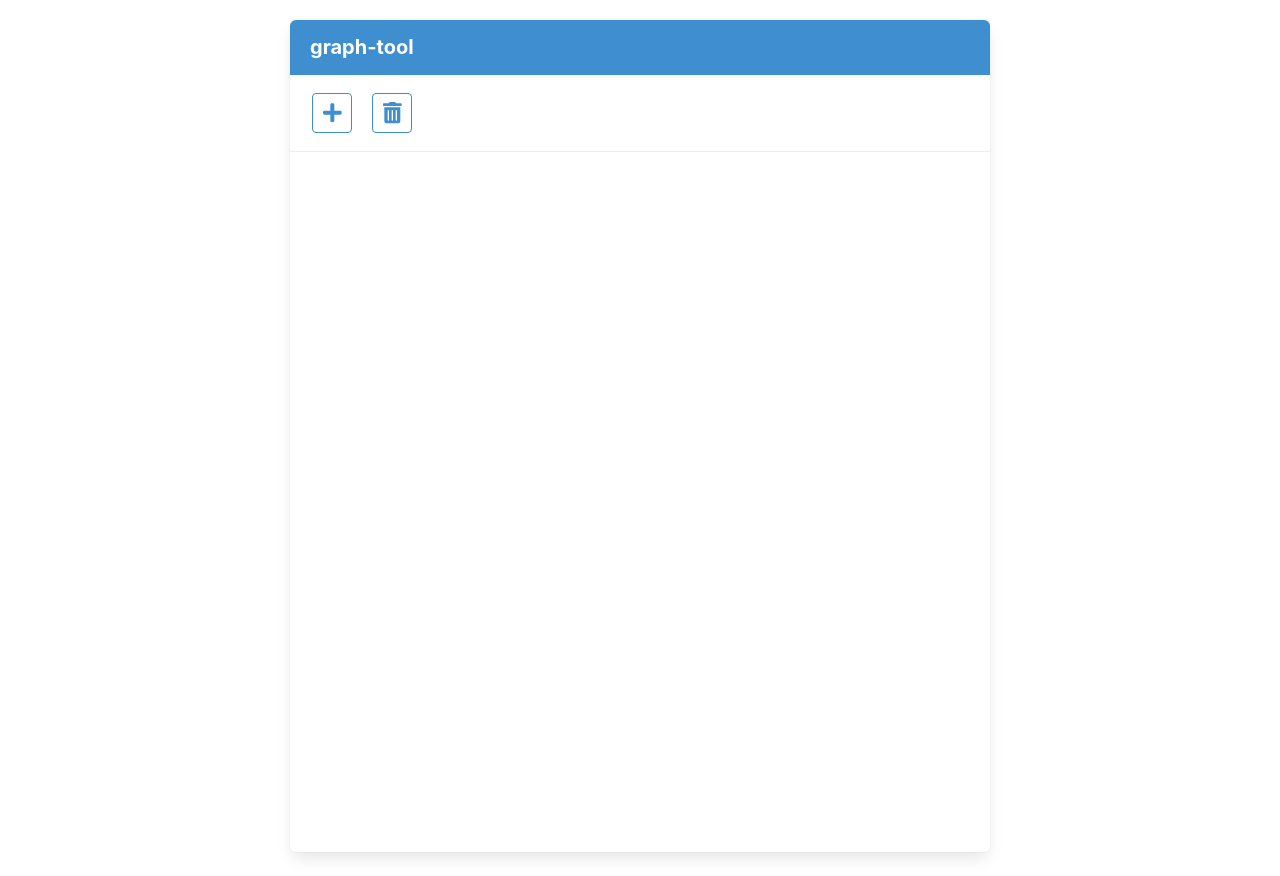
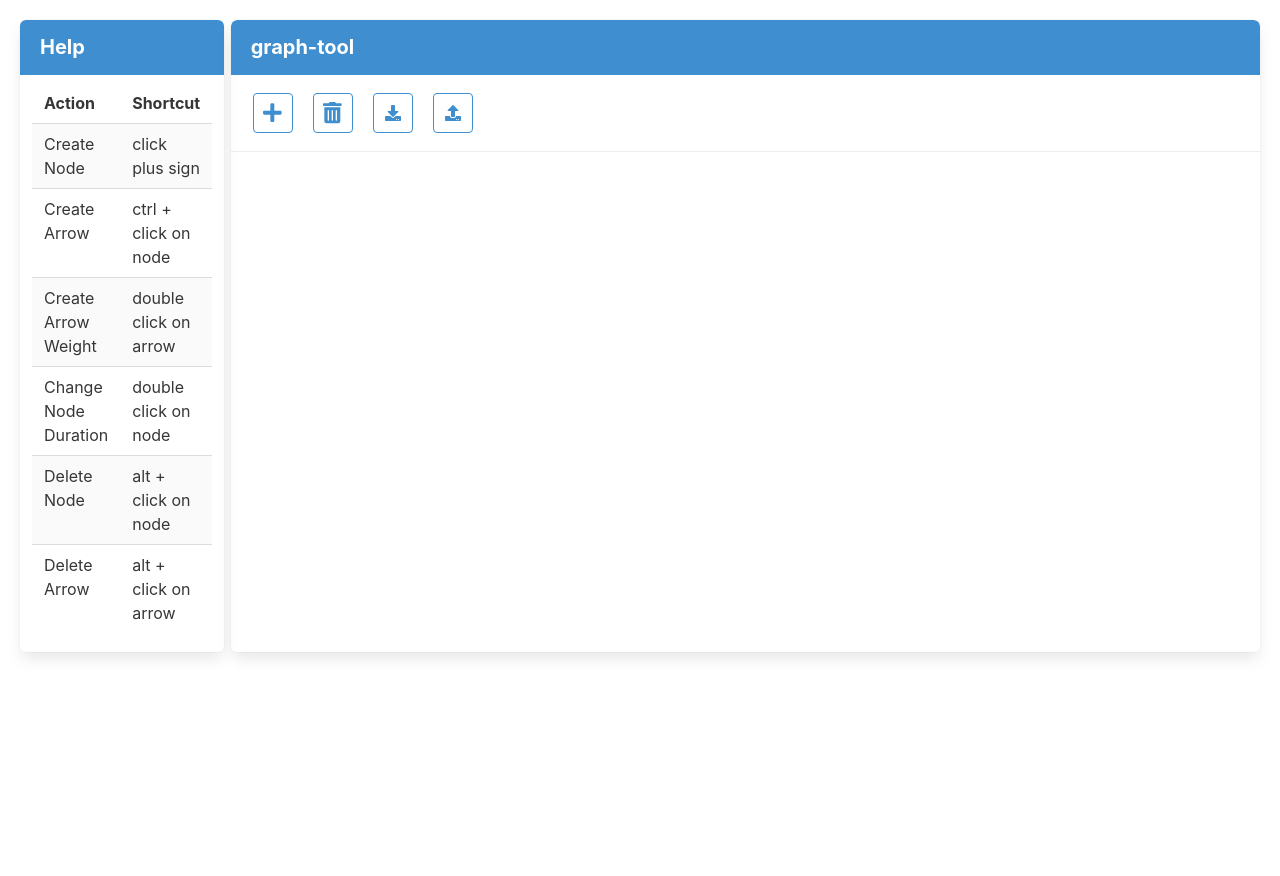
Before and after one commit to Jodscho/graph-tool, a website built with Parcel: page src/index.html in a window 1280 px wide. After the commit the page ends 800 px from the top, so only its background shows below. Built offline with nearby package versions, Linux system fonts and the light colour scheme.

Commit message:
html: add inital helptext and improve layout

```diff
--- a/src/css/main.scss
+++ b/src/css/main.scss
@@ -4,19 +4,58 @@
 }
 
 
-.graph-panel{
-    max-width: 700px;
-    // height: 700px;
-    margin:auto;
-    margin-top: 20px;
+
+input[type="file"] {
+    display: none;
+}
+// .custom-file-upload {
+//     border: 1px solid #ccc;
+//     display: inline-block;
+//     padding: 6px 12px;
+//     cursor: pointer;
+// }
+
+.upload-btn {
+    width: 0px;
+    height: 0px !important;
+    padding:19px !important;
 }
 
-.top-menu button {
+
+.main{
+    margin:20px;
+}
+
+.is-ancestor{
+    max-height: 700px;
+}
+
+
+.graph-panel{
+    // width:100%;
+}
+
+.top-menu button, .upload-btn  {
     margin:10px;
 }
 
 #container {
-    padding:0px;
+    // padding:0px;
+    // max-width: 500px;
+    min-width: 600px;
+    height: 600px;
+}
+
+
+#canvas-panel {
+    overflow: hidden;
+}
+
+#canvas-container {
+    height: 500px;
+    overflow: scroll;
+
+
 }
 
 .nodeInput{
--- a/src/index.html
+++ b/src/index.html
@@ -13,9 +13,50 @@
 </head>
 
 <body>
+    <div class="main">
+    <div class="tile is-ancestor">
+        <div class="tile is-parent is-2 is-danger">
+            <div class="tile is-child panel graph-panel is-info">
+                <p class="panel-heading">Help</p>
+                <div class="panel-block content">
 
+                    <table class="table is-striped">
+                        <tr>
+                            <th>Action</th>
+                            <th>Shortcut</th>
+                        </tr>
+                        <tr>
+                            <td>Create Node</td>
+                            <td>click plus sign</td>
+                        </tr>
+                        <tr>
+                            <td>Create Arrow</td>
+                            <td>ctrl + click on node</td>
+                        </tr>
+                        <tr>
+                            <td>Create Arrow Weight</td>
+                            <td>double click on arrow</td>
+                        </tr>
+                        <tr>
+                            <td>Change Node Duration</td>
+                            <td>double click on node</td>
+                        </tr>
+                        <tr>
+                            <td>Delete Node</td>
+                            <td>alt + click on node</td>
+                        </tr>
+                        <tr>
+                            <td>Delete Arrow</td>
+                            <td>alt + click on arrow</td>
+                        </tr>
+        </table>
 
-    <div class="panel graph-panel is-info">
+                </div>
+
+            </div>
+        </div>
+            <div class="tile is-parent is-10">
+                <div id="canvas-panel" class="tile is-child panel graph-panel is-info">
                     <p class="panel-heading">graph-tool</p>
                     <div class="panel-block top-menu">
                         <button class="button is-info is-outlined" onclick="addNode()">
@@ -29,11 +70,23 @@
                                 <i class="fas fa-trash-alt fa-lg"></i>
                             </span>
                         </button>
+                        <button class="button is-info is-outlined" onclick="saveGraph()">
+                            <span class="icon">
+                                <i class="fas fa-download"></i>
+                            </span>
+                        </button>
+                    <label class="button is-info is-outlined upload-btn">
+                        <input id="uploadFile" type="file" />
+                                                        <i class="fas fa-upload"></i>
+                    </label>
                     </div>
+                    <div id="canvas-container">
                     <div id="container" class="panel-block"></div>
-
                     </div>
-
+                </div>
+                </div>
+    </div>
+</div>
     <script src="./js/index.js"></script>
 </body>
 
```
Lines whose indentation alone changed are shown as unchanged.
